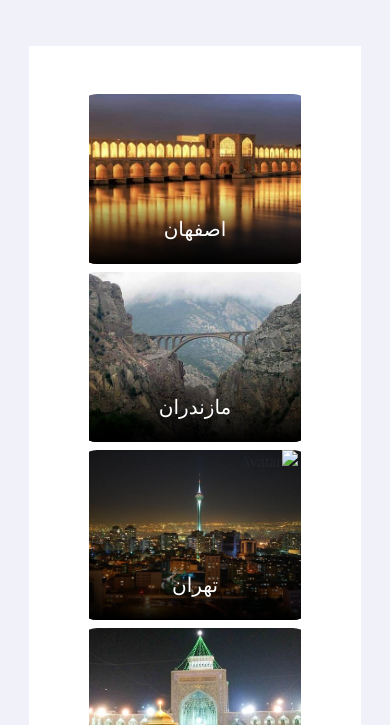
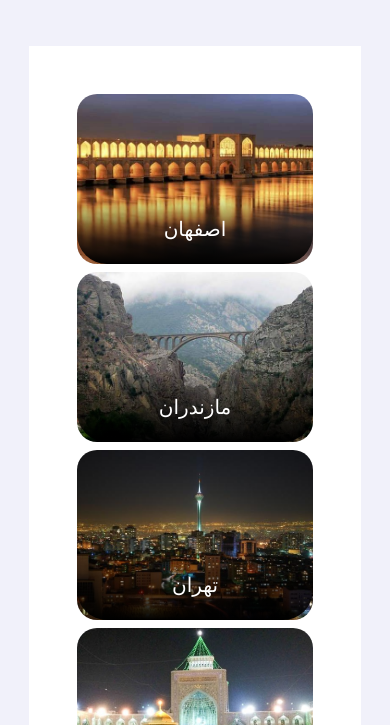
Before and after one commit to taha-ahmadi/global-game-jam2021, a plain HTML site: page index.html in a window 390 px wide. Shown: the part 2824-3549 px from the top of the page. Drawn offline with nearby package versions, Linux system fonts and the light colour scheme; a web font is replaced by a local one.

Commit message:
mobile bug fix

```diff
--- a/css/style.css
+++ b/css/style.css
@@ -229,8 +229,6 @@ html,body{
 
 .esfehan{
     background-image: url("../assets/pic/esfehan.jpg");
-  border-radius: 20px;
-
 }
 
 .tehran{
@@ -255,7 +253,7 @@ background-image: url("../assets/pic/mazandaran.jpg");
   position: absolute;
   bottom: 0;
   right: 0;
-  border-radius: 0 0 20px 20px;
+  border-radius: 0 0 30px 30px;
   background-image: linear-gradient(rgba(0,0,0,0), #000000);
   color: #f1f1f1;
   width: 100%;
--- a/index.html
+++ b/index.html
@@ -178,15 +178,14 @@
                     <div class="overlay-img">مازندران</div>
                 </div>
                 <div class="container mb-2 mb-mb-0 tehran">
-                    <img src="" alt="Avatar" class="image">
                     <div class="overlay-img">تهران</div>
                 </div>
                 <div class="container mb-2 mb-mb-0 mashhad">
                     <div class="overlay-img">مشهد</div>
                 </div>
             </div>
-            <div class="bg-white bg-md-secondrery arrow arrow-left"></div>
-            <div class="bg-white bg-md-secondrery arrow arrow-right"></div>
+            <div class="bg-white bg-md-secondrery d-none d-md-block arrow arrow-left"></div>
+            <div class="bg-white bg-md-secondrery d-none d-md-block arrow arrow-right"></div>
         </div>
 
         <!-- blog -->
```
